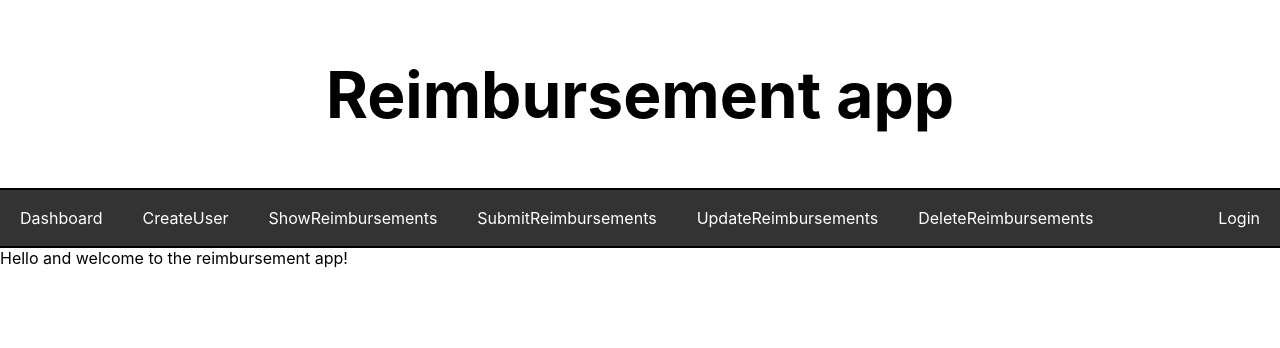
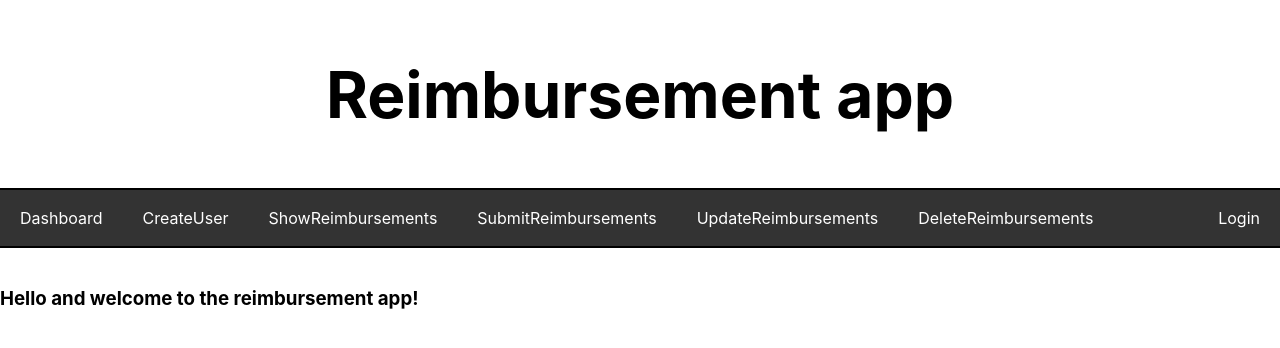
Before and after one commit to 230306-RubyOnRail/MM-frontend-project1, a React (Create React App) app in the folder project1-frontend/: page / in a window 1280 px wide. Shown: the top 348 px of the page. Built offline with nearby package versions, Linux system fonts and the light colour scheme.

Commit message:
minor changes

```diff
--- a/project1-frontend/src/components/CreateUser.tsx
+++ b/project1-frontend/src/components/CreateUser.tsx
@@ -51,7 +51,7 @@ export default function SubmitReimbursements(props: IUserProps){
         </>
         :
         <>
-        <p>Submit a reimbursement!</p>
+        <p>Create a new user!</p>
             <div>
             <input type="text" id="new-user-name" placeholder="Enter the name" onChange={updateName}/>
                 <br /><br />
--- a/project1-frontend/src/components/Dashboard.tsx
+++ b/project1-frontend/src/components/Dashboard.tsx
@@ -8,7 +8,8 @@ interface IDashboardProps {
 export default function Dashboard(props: IDashboardProps) {
     return (
         <>
-            Hello and welcome to the reimbursement app!
+            <br></br>
+            <h3>Hello and welcome to the reimbursement app!</h3>
         </>
 
     );
--- a/project1-frontend/src/components/Header.tsx
+++ b/project1-frontend/src/components/Header.tsx
@@ -11,7 +11,6 @@ export default function Header() {
 
     return (
         <header style={headerStyle} >
-            <div></div>
             <h1>Reimbursement app</h1>
         </header>
     );
```
